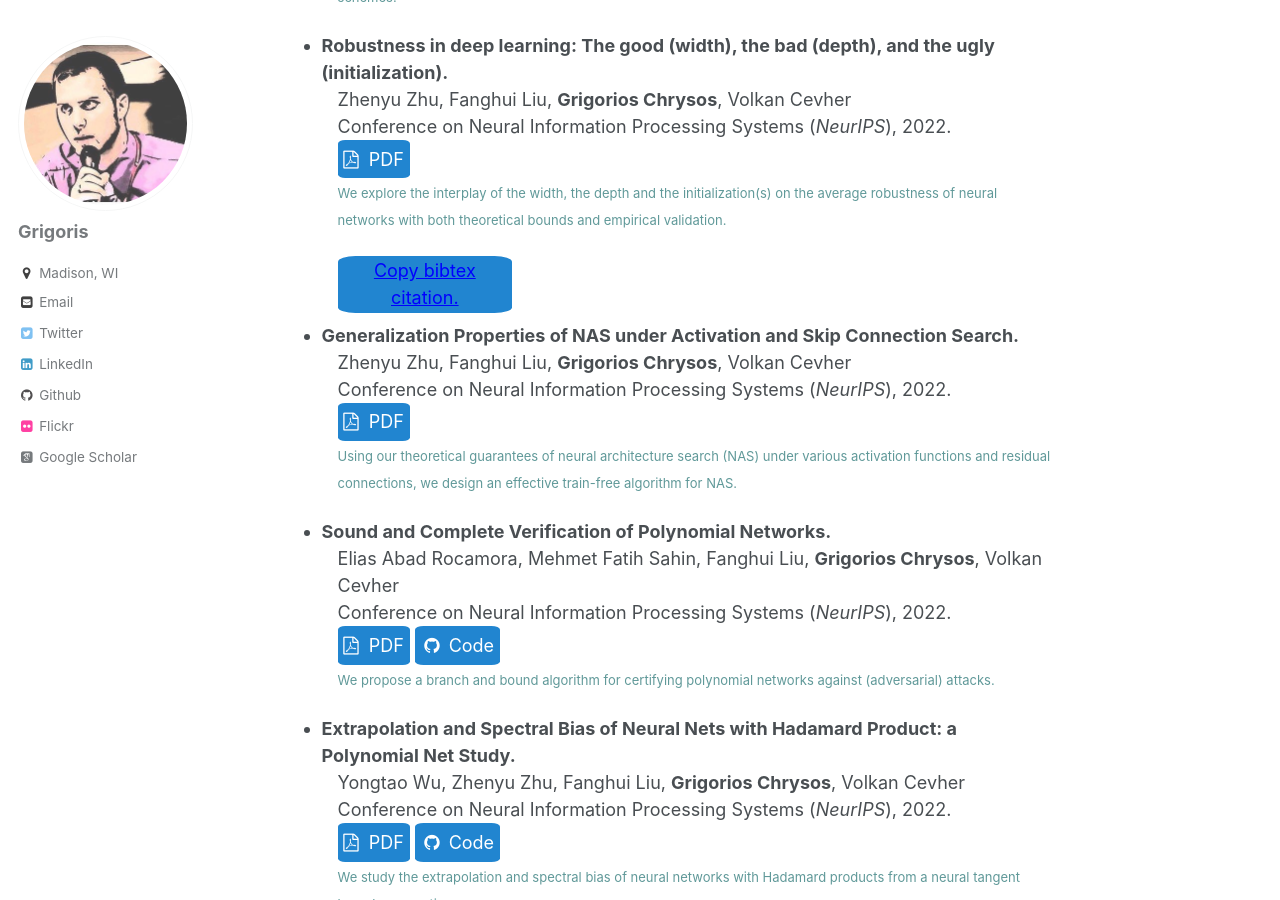
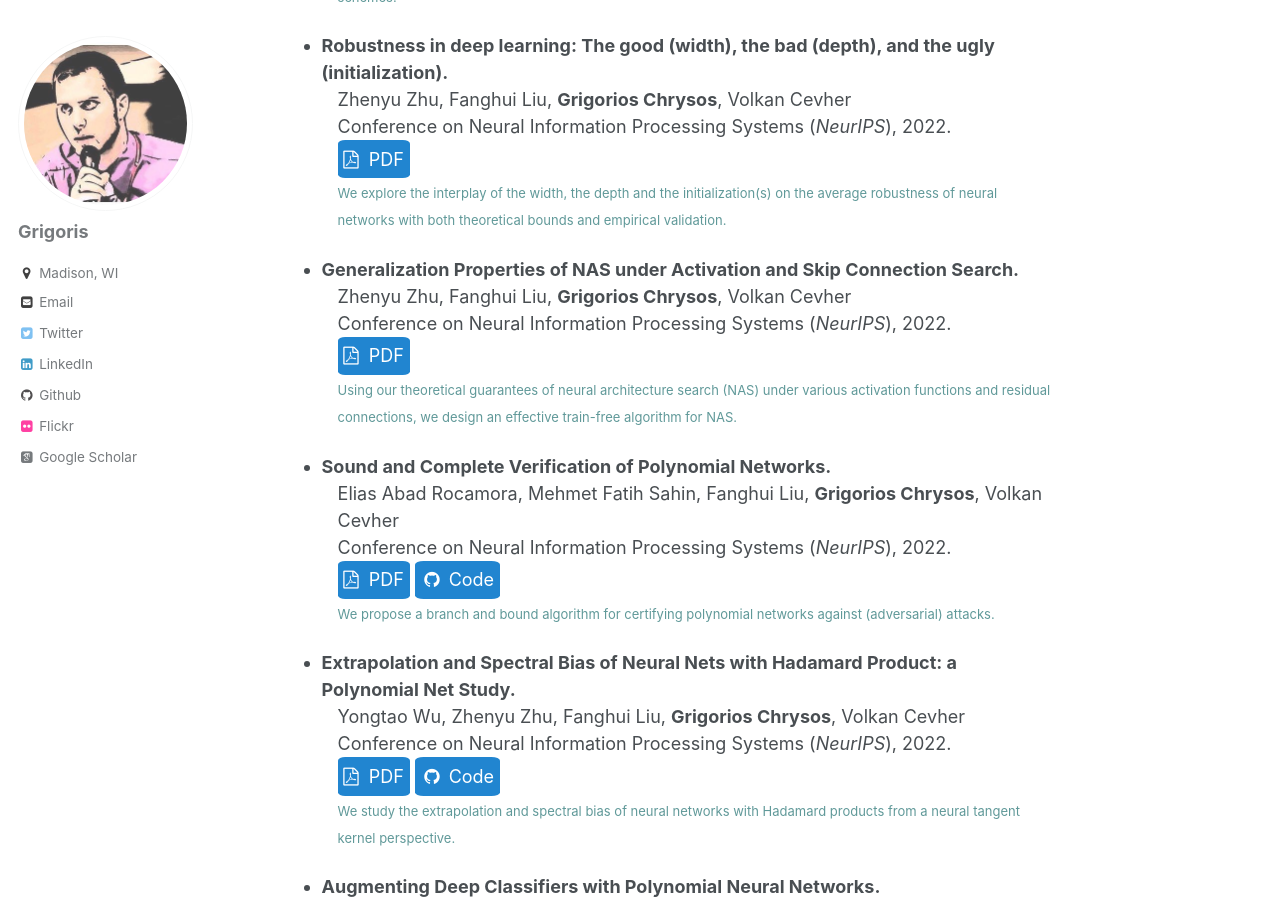
Before and after one commit to grigorisg9gr/grigorisg9gr.github.io, a Jekyll site: the page built from _publications/index.html, in a window 1280 px wide and 900 px high, scrolled down 3229 px. Built offline with Jekyll 4.4.1, drawn with Linux system fonts in a browser that asks for light colours; some web fonts are replaced; some of the changed lines change nothing that is shown.

Commit message:
Revert to non-bibtex style.

```diff
--- a/_publications/index.html
+++ b/_publications/index.html
@@ -181,7 +181,7 @@ collection: publications
       Conference on Neural Information Processing Systems (<em>NeurIPS</em>), 2022. <br>
       <a style="color: white; text-decoration: none;" href="https://openreview.net/pdf?id=m8vzptcFKsT"><span class="buttong button-round"> <i class="fa fa-file-pdf-o" aria-hidden="true"></i> &nbsp;PDF</span></a> <br>
       <span style="color: #609999; font-size: 13px; line-height: 13px;">We explore the interplay of the width, the depth and the initialization(s) on the average robustness of neural networks with both theoretical bounds and empirical validation.</span></p> <!-- https://arxiv.org/pdf/2209.07263.pdf https://openreview.net/pdf?id=m8vzptcFKsT -->
-<!--  # # This works, but this only shows when hovering the citation. Perhaps modify it to show the summary when hovering. In addition, the citation should be copiable.  -->
+<!--  # # This works, but this only shows when hovering the citation. Perhaps modify it to show the summary when hovering. In addition, the citation should be copiable.
             <style>
                 .citation-container {
                     position: relative;
@@ -230,48 +230,8 @@ collection: publications
                     booktitle={Advances in neural information processing systems (NeurIPS)},
                     year={2022}
           }</div>
-           <span class="copy-feedback">Copied!</span>
         </div>
-    <script>
-        document.addEventListener('DOMContentLoaded', function() {
-            const hoverElement = document.querySelector('.my-hover-target');
-            const bibtexWidget = document.querySelector('.bibtex-widget');
-            const feedback = document.querySelector('.copy-feedback');
-
-            // Show/hide on hover
-            hoverElement.addEventListener('mouseover', function() {
-                bibtexWidget.style.display = 'block';
-            });
-
-            hoverElement.addEventListener('mouseout', function() {
-                bibtexWidget.style.display = 'none';
-            });
-
-            // Copy on click
-            hoverElement.addEventListener('click', async function() {
-                try {
-                    await navigator.clipboard.writeText(bibtexWidget.textContent);
-
-                    // Show feedback
-                    feedback.style.display = 'block';
-                    feedback.style.top = '-25px';
-                    feedback.style.left = '50%';
-                    feedback.style.transform = 'translateX(-50%)';
-
-                    // Hide feedback after 2 seconds
-                    setTimeout(() => {
-                        feedback.style.display = 'none';
-                    }, 2000);
-                } catch (err) {
-                    console.error('Failed to copy text: ', err);
-                }
-            });
-        });
-    </script>
-    </div></li>
-
-
-   <!--          <script>
+            <script>
                 document.addEventListener('DOMContentLoaded', function() {
                     const hoverElement = document.querySelector('.my-hover-target');
                     const bibtexWidget = document.querySelector('.bibtex-widget');
```
